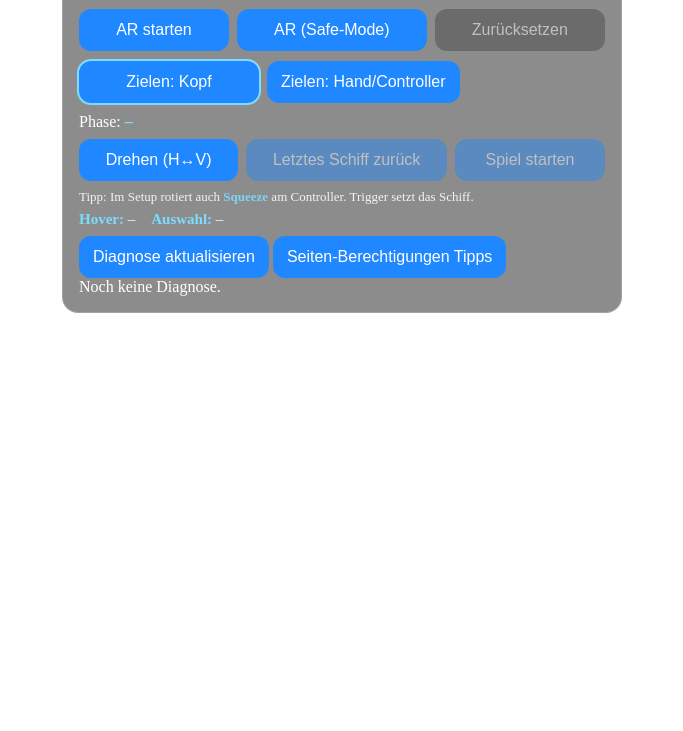
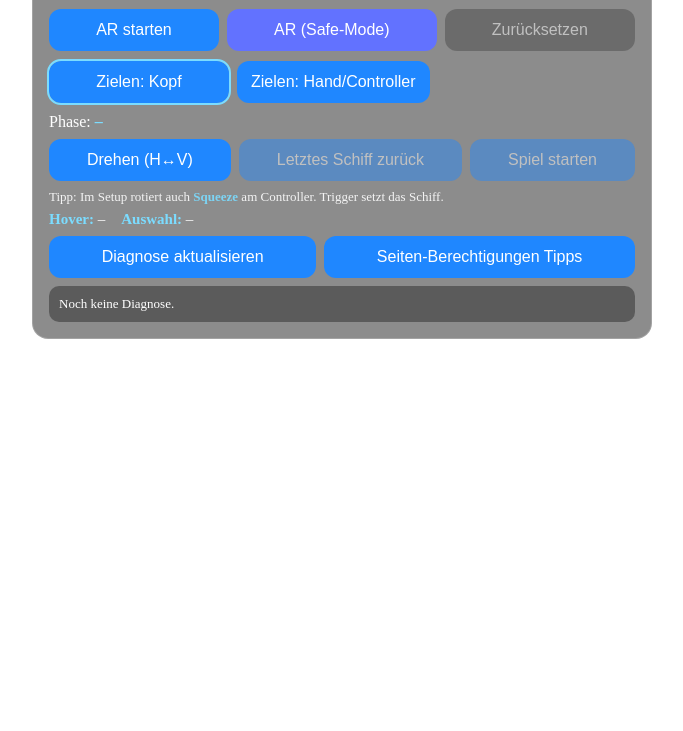
Before and after one commit to Cesarus85/battleshipnew, a plain HTML site: page index.html in a window 1280 px wide. Shown: the part 69-800 px from the top of the page, without its empty margins (298-981 px from the left). Drawn offline with nearby package versions, Linux system fonts and the light colour scheme.

Commit message:
Update styles.css

```diff
--- a/styles.css
+++ b/styles.css
@@ -2,36 +2,20 @@
 * { box-sizing: border-box; }
 html, body { margin: 0; height: 100%; overflow: hidden; }
 #xr-canvas { width: 100%; height: 100%; display: block; }
-
-#overlay {
-  position: fixed; inset: 0; pointer-events: none;
-  display: flex; align-items: flex-start; justify-content: center;
-  padding: env(safe-area-inset-top) 16px 16px 16px;
-}
-#ui {
-  pointer-events: auto;
-  width: min(560px, 92vw);
-  background: var(--bg); color: var(--fg);
-  backdrop-filter: blur(8px);
-  border: 1px solid rgba(255,255,255,0.2);
-  border-radius: 16px; padding: 16px;
-}
+#overlay { position: fixed; inset: 0; pointer-events: none; display: flex; align-items: flex-start; justify-content: center; padding: env(safe-area-inset-top) 16px 16px 16px; }
+#ui { pointer-events: auto; width: min(620px, 92vw); background: var(--bg); color: var(--fg); backdrop-filter: blur(8px); border: 1px solid rgba(255,255,255,0.2); border-radius: 16px; padding: 16px; }
 h1 { font-size: 20px; margin: 0 0 8px; }
 #status { margin: 0 0 12px; }
 .buttons { display: flex; gap: 8px; flex-wrap: wrap; margin-bottom: 10px; }
-button {
-  flex: 1 1 auto; min-width: 140px; padding: 12px 14px; font-size: 16px;
-  border-radius: 12px; border: 0; background: #1f87ff; color: #fff; cursor: pointer;
-}
+button { flex: 1 1 auto; min-width: 140px; padding: 12px 14px; font-size: 16px; border-radius: 12px; border: 0; background: #1f87ff; color: #fff; cursor: pointer; }
 button:disabled { opacity: 0.45; cursor: default; }
-#btnPlace { background: #19b26b; }
+#btnStartSafe { background: #6272ff; }
 #btnReset { background: #444; }
-
 .toggle { display: flex; gap: 8px; align-items: center; margin: 6px 0 10px; flex-wrap: wrap; }
 .toggle button { flex: 0 0 auto; min-width: 180px; }
 .toggle button.active { outline: 2px solid var(--acc); }
 #aimInfo { font-size: 14px; opacity: 0.9; }
-
 #hud { display: flex; gap: 16px; font-size: 15px; margin: 6px 0 8px 0; }
-#hints { font-size: 14px; opacity: 0.9; }
+#debug { font-size: 13px; white-space: pre-wrap; background: rgba(0,0,0,.35); padding: 10px; border-radius: 10px; }
+.btnrow { display:flex; gap:8px; flex-wrap:wrap; margin:8px 0; }
 strong { color: var(--acc); }
```
